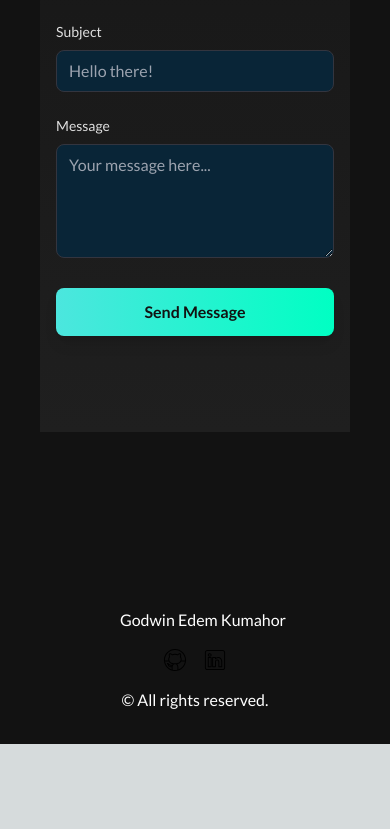
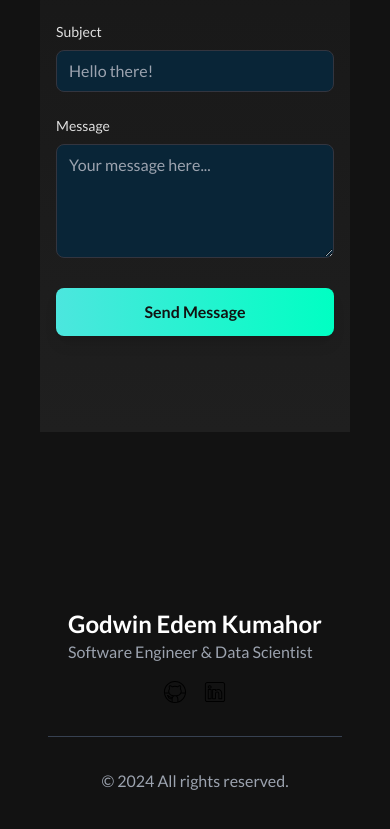
Before and after one commit to sage9705/portfolio, a Next.js app: page / in a window 390 px wide. Shown: the part 2822-3651 px from the top of the page. Before the commit the page ends 3566 px from the top, so only its background shows below. Built offline with nearby package versions, Linux system fonts and the light colour scheme.

Commit message:
minor ui changes

```diff
--- a/src/app/components/footer.jsx
+++ b/src/app/components/footer.jsx
@@ -1,32 +1,62 @@
+'use client';
 import React from "react";
 import Link from "next/link";
 import Image from "next/image";
+import { motion } from "framer-motion";
 import GithubIcon from "../../../public/images/github.svg";
 import LinkedinIcon from "../../../public/images/linkedin.svg";
 
 const Footer = () => {
   return (
-    <footer className="footer flex flex-col items-center py-4 px-4 text-white">
-      <div className="flex items-center mt-4 mb-4">
-        <div className="text-center ml-4">Godwin Edem Kumahor</div>
-      </div>
-      <div className="flex justify-center gap-4">
+    <footer className="footer py-8 px-4 text-white">
+      <div className="container mx-auto max-w-5xl">
+        <div className="flex flex-col md:flex-row items-center justify-between">
+          <motion.div
+            initial={{ opacity: 0, y: 20 }}
+            animate={{ opacity: 1, y: 0 }}
+            transition={{ duration: 0.5 }}
+            className="mb-4 md:mb-0"
+          >
+            <h2 className="text-2xl font-bold">Godwin Edem Kumahor</h2>
+            <p className="text-gray-400">Software Engineer & Data Scientist</p>
+          </motion.div>
+          <motion.div
+            initial={{ opacity: 0, y: 20 }}
+            animate={{ opacity: 1, y: 0 }}
+            transition={{ duration: 0.5, delay: 0.2 }}
+            className="flex space-x-4"
+          >
+            <motion.div whileHover={{ scale: 1.2 }} whileTap={{ scale: 0.8 }}>
               <Link
                 href="https://github.com/sage9705"
                 target="_blank"
                 rel="noopener noreferrer"
+                className="hover:text-[#4ce6de] transition-colors duration-300"
               >
                 <Image src={GithubIcon} alt="Github Icon" width={24} height={24} />
               </Link>
+            </motion.div>
+            <motion.div whileHover={{ scale: 1.2 }} whileTap={{ scale: 0.8 }}>
               <Link
                 href="https://www.linkedin.com/in/edem-kumahor-1995aa141"
                 target="_blank"
                 rel="noopener noreferrer"
+                className="hover:text-[#4ce6de] transition-colors duration-300"
               >
                 <Image src={LinkedinIcon} alt="Linkedin Icon" width={24} height={24} />
               </Link>
+            </motion.div>
+          </motion.div>
         </div>
-      <p className="text-center mt-4">© All rights reserved.</p>
+        <motion.div
+          initial={{ opacity: 0 }}
+          animate={{ opacity: 1 }}
+          transition={{ duration: 0.5, delay: 0.4 }}
+          className="mt-8 pt-8 border-t border-gray-700 text-center"
+        >
+          <p className="text-gray-400">© {new Date().getFullYear()} All rights reserved.</p>
+        </motion.div>
+      </div>
     </footer>
   );
 };
--- a/src/app/components/herosection.jsx
+++ b/src/app/components/herosection.jsx
@@ -26,7 +26,7 @@ const HeroSection = () => {
 
   return (
     <section className="min-h-screen flex items-center justify-center relative overflow-hidden bg-gradient-to-br from-[#121212] to-[#1f1f1f]">
-      <div className="container mx-auto px-4">
+      <div className="mx-auto px-4">
         <div className="flex flex-col lg:flex-row items-center justify-between">
           <motion.div
             initial={{ opacity: 0, y: 50 }}
@@ -61,7 +61,7 @@ const HeroSection = () => {
               From the inner workings of computers to the cutting edge of technology, I'm a software engineer fueled by a passion to understand it all! My journey began years ago, and along the way, I've gained valuable experience at Trestle Academy Ghana, INNGEN, and 4th-IR.
             </p>
             <div className="flex flex-col sm:flex-row justify-center lg:justify-start space-y-4 sm:space-y-0 sm:space-x-4">
-              <Link href="/#contact">
+              <Link href="#contact">
                 <motion.button
                   whileHover={{ scale: 1.05 }}
                   whileTap={{ scale: 0.95 }}
--- a/src/app/components/menuoverlay.jsx
+++ b/src/app/components/menuoverlay.jsx
@@ -2,17 +2,36 @@ import React from "react";
 import NavLink from "./navlink";
 
 const MenuOverlay = ({ links, closeMenu }) => (
-  <div className="md:hidden">
-    <div className="px-2 pt-2 pb-3 space-y-1 sm:px-3">
-      {links.map((link) => (
+  <div className="md:hidden fixed inset-0 bg-black bg-opacity-50 z-50 backdrop-blur-sm">
+    <div
+      className="h-full w-64 bg-gradient-to-b from-gray-900 to-gray-800 text-white p-4 transform transition-all duration-300 ease-in-out animate-slideIn"
+    >
+      <button
+        onClick={closeMenu}
+        className="absolute top-4 right-4 text-white hover:text-gray-300 transition-colors duration-200"
+      >
+        <svg xmlns="http://www.w3.org/2000/svg" className="h-6 w-6" fill="none" viewBox="0 0 24 24" stroke="currentColor">
+          <path strokeLinecap="round" strokeLinejoin="round" strokeWidth={2} d="M6 18L18 6M6 6l12 12" />
+        </svg>
+      </button>
+      <nav className="mt-8">
+        <ul className="space-y-4">
+          {links.map((link, index) => (
+            <li
+              key={link.title}
+              className="transform transition-all duration-300 ease-in-out hover:translate-x-2"
+              style={{ animationDelay: `${index * 100}ms` }}
+            >
               <NavLink
-          key={link.title}
                 href={link.path}
                 title={link.title}
-          className="block px-3 py-2 rounded-md text-base font-medium text-gray-300 hover:text-white hover:bg-gray-700 transition duration-150 ease-in-out"
+                className="block py-2 text-lg font-medium text-gray-300 hover:text-white transition duration-150 ease-in-out border-b border-gray-700"
                 onClick={closeMenu}
               />
+            </li>
           ))}
+        </ul>
+      </nav>
     </div>
   </div>
 );
--- a/src/app/globals.css
+++ b/src/app/globals.css
@@ -27,3 +27,31 @@ body {
     rgb(var(--background-start-rgb));
     height: 100vh;
 }
+
+@keyframes slideIn {
+  from {
+    transform: translateX(-100%);
+    opacity: 0;
+  }
+  to {
+    transform: translateX(0);
+    opacity: 1;
+  }
+}
+
+.animate-slideIn {
+  animation: slideIn 0.3s ease-out forwards;
+}
+
+@keyframes fadeIn {
+  from {
+    opacity: 0;
+  }
+  to {
+    opacity: 1;
+  }
+}
+
+.animate-fadeIn {
+  animation: fadeIn 0.3s ease-out forwards;
+}
```
Also changed, not shown: src/app/components/emailsection.jsx (line endings or trailing spaces). Lines whose indentation alone changed are shown as unchanged.
